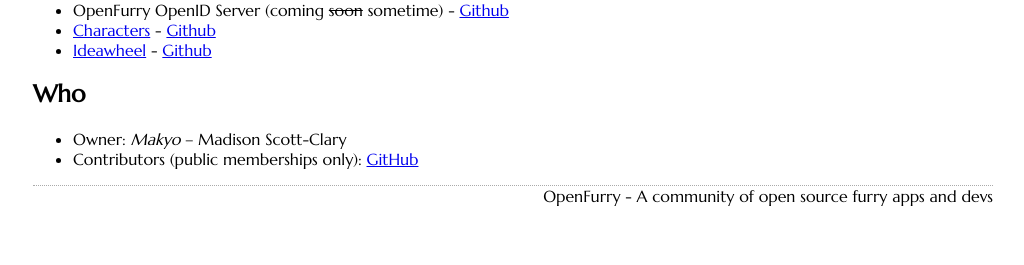
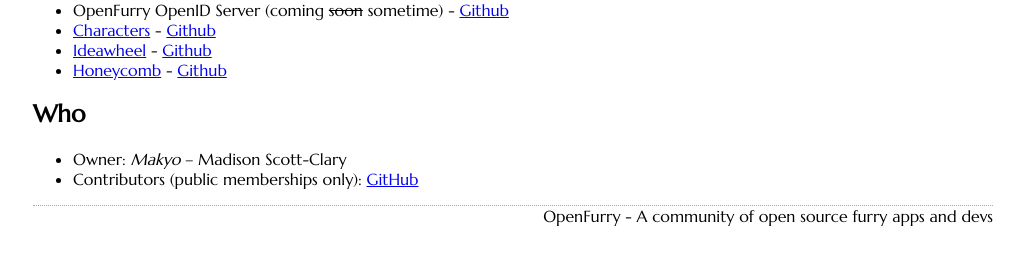
Before and after one commit to OpenFurry/openfurry.org, a Jekyll site: the page built from index.md, in a window 1280 px wide, cut to the strip 324-589 px from the top of the page. Shown: the whole strip, without its empty margins (127-1151 px from the left). Built offline with Jekyll 4.4.1, drawn with Linux system fonts in a browser that asks for light colours.

Commit message:
New project

```diff
--- a/index.md
+++ b/index.md
@@ -21,6 +21,8 @@ on open source software within or for the furry community.
   [Github](https://github.com/OpenFurry/charref)
 * [Ideawheel](http://ideas.jnsq.us) -
   [Github](https://github.com/OpenFurry/ideawheel)
+* [Honeycomb](https://alopex.honeycomb.cafe) -
+  [Github](https://github.com/OpenFurry/honeycomb)
 
 ## Who
 
```
